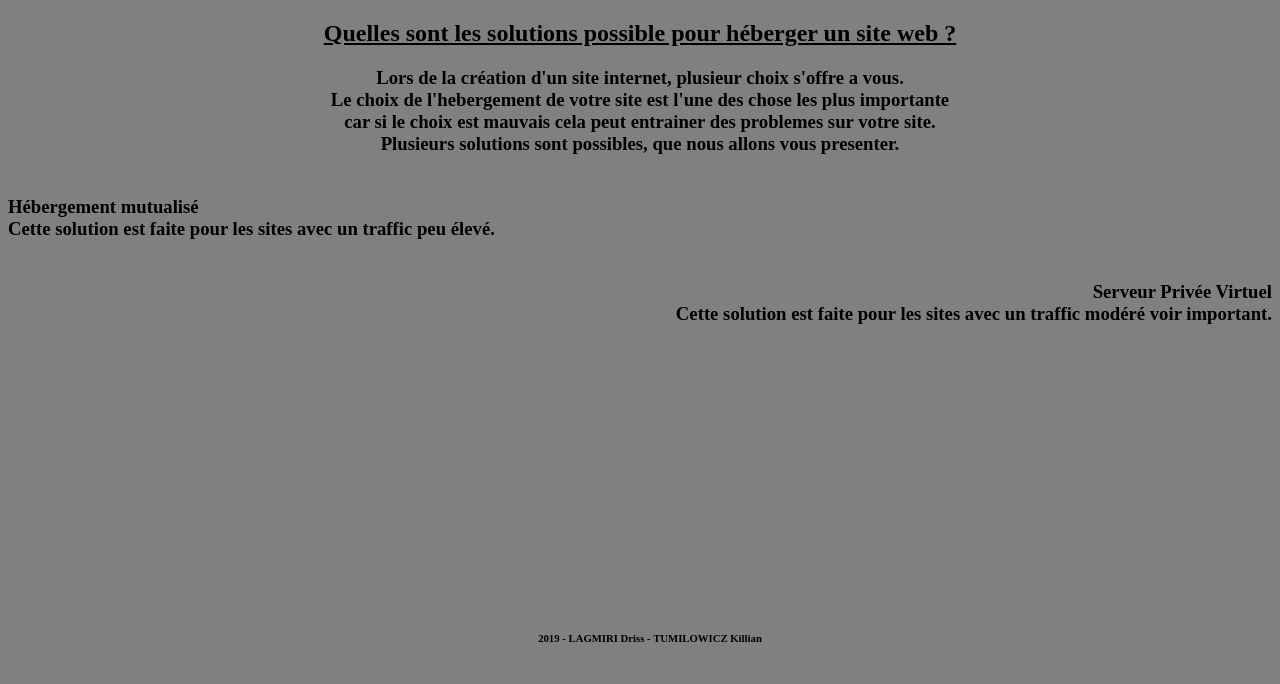
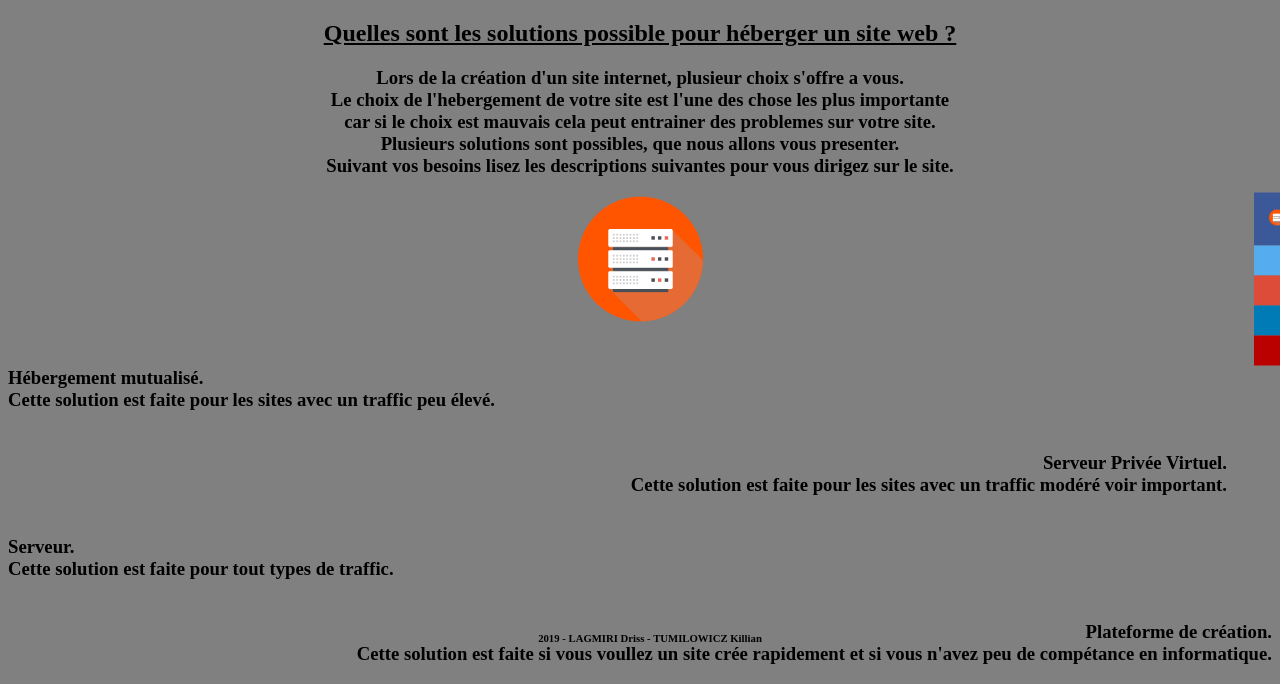
Before and after one commit to KillianT37/Projet-2-DrissL, a plain HTML site: page index.html in a window 1280 px wide. Shown: the part 121-805 px from the top of the page. Drawn offline with Linux system fonts and the light colour scheme.

Commit message:
ajout Killian

```diff
--- a/index.html
+++ b/index.html
@@ -24,21 +24,46 @@
 
     </header>
 
+    <div class="icon-bar">
+        <a href="" class="facebook"><img src="icon.png" width="16px"</a>
+        <a href="#" class="twitter"><i class="fa fa-twitter"></i></a>
+        <a href="#" class="google"><i class="fa fa-google"></i></a>
+        <a href="#" class="linkedin"><i class="fa fa-linkedin"></i></a>
+        <a href="#" class="youtube"><i class="fa fa-youtube"></i></a>
+    </div>
+
+    <div class="texte1">
         <div class="t1">
-	<p> <h2> Quelles sont les solutions possible pour héberger un site web ?  </h2>  </div>
+            <p> <h2> Quelles sont les solutions possible pour héberger un site web ?  </h2>
+        </div>
         <div class="t2">
-       <h3> Lors de la création d'un site internet, plusieur choix s'offre a vous. <br />  Le choix de l'hebergement de votre site est l'une des chose les plus importante <br />  car si le choix est mauvais cela peut entrainer des problemes sur votre site.<br /> Plusieurs solutions sont possibles, que nous allons vous presenter.  </h3>
+            <h3> Lors de la création d'un site internet, plusieur choix s'offre a vous. <br />  Le choix de l'hebergement de votre site est l'une des chose les plus importante <br />  car si le choix est mauvais cela peut entrainer des problemes sur votre site.<br /> Plusieurs solutions sont possibles, que nous allons vous presenter.  <br /> Suivant vos besoins lisez les descriptions suivantes pour vous dirigez sur le site. </h3>
+        </div>
+        <div class="p1">
+        <img src="icon.png" width="125px" />
     </div>
         <div class="t3">
             <h3>
-      <br />                             Hébergement mutualisé <br /> Cette solution est faite pour les sites avec un traffic peu élevé. </h3>
+                <br />Hébergement mutualisé. <br /> Cette solution est faite pour les sites avec un traffic peu élevé.
+            </h3>
         </div>
+
         <div class="t4">
             <h3>
-        <br /> Serveur Privée Virtuel <br />Cette solution est faite pour les sites avec un traffic modéré voir important. </h3>
+               <br />  Serveur Privée Virtuel.<br />Cette solution est faite pour les sites avec un traffic modéré voir important.
+            </h3>
         </div>
-
-
+        <div class="t5">
+            <h3>
+                <br /> Serveur. <br /> Cette solution est faite pour tout types de traffic.
+            </h3>
+        </div>
+        <div class="t6">
+            <h3>
+                <br /> Plateforme de création. <br /> Cette solution est faite si vous voullez un site crée rapidement et si vous n'avez peu de compétance en informatique.
+            </h3>
+        </div>
+    </div>
 
     <footer>
         <h6>2019 - LAGMIRI Driss - TUMILOWICZ Killian </h6>
--- a/style.css
+++ b/style.css
@@ -1,8 +1,9 @@
 body {
     background-color: gray;
 }
+/*haut de page */
+header {
 
-header {
     color: white;
     background-image: url("serveur.jpg");
     height: 100px;
@@ -10,10 +11,11 @@ header {
 }
 
     header h1 {
+
         text-align: center;
 
     }
-
+    /* pied de page  */
 footer {
     position: fixed;
     bottom: 0;
@@ -22,6 +24,7 @@ footer {
     text-align: center;
     padding: 10px;
 }
+/* menu haut */
 .navig {
     overflow: hidden;
     background-color:;
@@ -48,6 +51,71 @@ footer {
 .navig .icon {
     display: none;
 }
+/*barre icon*/
+.icon-bar {
+    position: fixed;
+    top: 50%;
+    right: 0;
+    width:2%;
+    -webkit-transform: translateY(-50%);
+    -ms-transform: translateY(-50%);
+    transform: translateY(-50%);
+
+}
+
+    .icon-bar a {
+        display: block;
+        text-align: center;
+        padding: 15px;
+
+        color: white;
+        font-size: 20px;
+    }
+
+        .icon-bar a:hover {
+            background-color: #000;
+        }
+
+.facebook {
+    background: #3B5998;
+    color: white;
+}
+
+.twitter {
+    background: #55ACEE;
+    color: white;
+}
+
+.google {
+    background: #dd4b39;
+    color: white;
+}
+
+.linkedin {
+    background: #007bb5;
+    color: white;
+}
+
+.youtube {
+    background: #bb0000;
+    color: white;
+}
+
+.content {
+    margin-right: 100px;
+    font-size: 30px;
+}
+}
+/* corps de toute les pages */
+.texte1 {
+    padding-right: 10px;
+}
+/*INDEX */
+
+.p1 {
+    text-align:center;
+
+}
 .t1 {
     text-align: center;
     text-decoration: underline;
@@ -60,6 +128,10 @@ footer {
 
 }
 .t4 {
-    text-align:right
+    text-align:right;
+    margin-right:45px;
 
 }
+.t6 {
+    text-align: right;
+}
```
Also changed, not shown: plateforme.html (+9 -1 lines), serveur.html (+9 -1 lines), vps.html (+11 -2 lines), hebergement.jfif (added), icon.png (added). Lines whose indentation alone changed are shown as unchanged.
